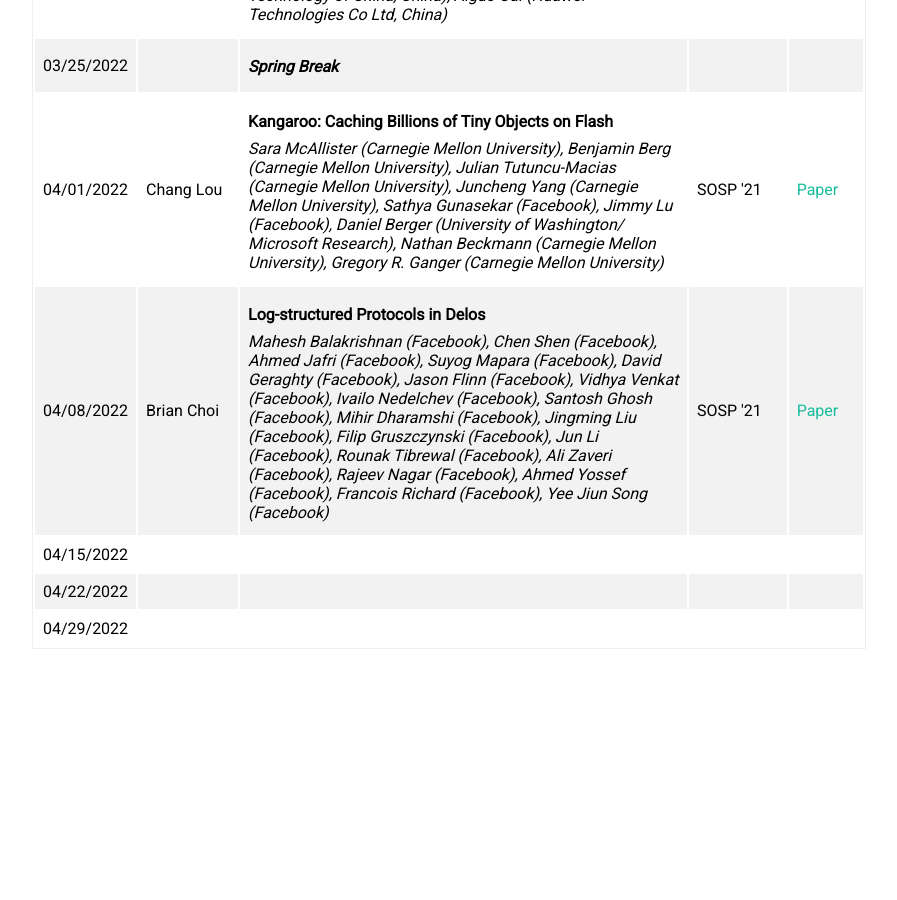
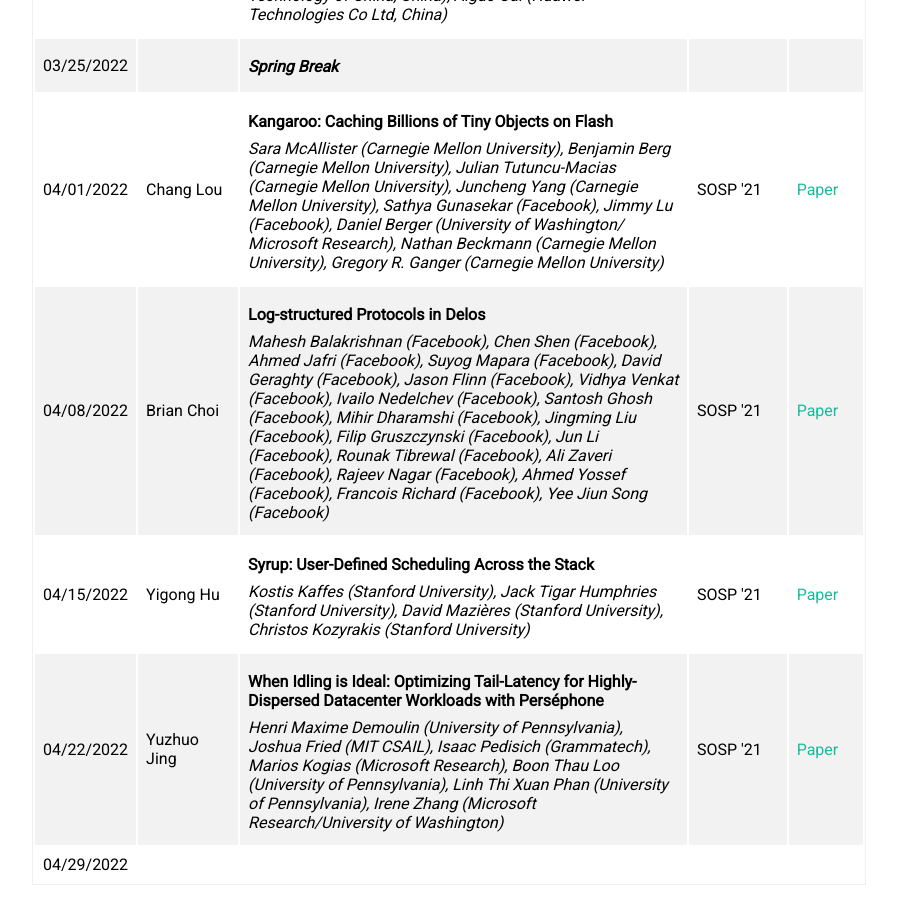
Before and after one commit to ryanphuang/CS817-WWW, a Jekyll site: the page built from index.html, in a window 1280 px wide and 900 px high, scrolled down 2087 px. Shown: the whole window, without its empty margins (143-1040 px from the left). Built offline with Jekyll 4.4.1, drawn with Linux system fonts in a browser that asks for light colours; before the commit the page ends 2751 px from its top, so only the background shows below that.

Commit message:
update schedule

```diff
--- a/_includes/schedule.html
+++ b/_includes/schedule.html
@@ -115,23 +115,23 @@
   </tr>
   <tr>
     <td>04/15/2022</td>
-    <td></td>
+    <td>Yigong Hu</td>
     <td>
-      <p class="title"></p>
-      <p class="authors"></p>
+      <p class="title">Syrup: User-Defined Scheduling Across the Stack</p>
+      <p class="authors">Kostis Kaffes (Stanford University), Jack Tigar Humphries (Stanford University), David Mazières (Stanford University), Christos Kozyrakis (Stanford University)</p>
     </td>
-    <td></td>
-    <td><a href="#"></a></td>
+    <td>SOSP '21</td>
+    <td><a href="https://dl.acm.org/doi/10.1145/3477132.3483548">Paper</a></td>
   </tr>
   <tr>
     <td>04/22/2022</td>
-    <td></td>
+    <td>Yuzhuo Jing</td>
     <td>
-      <p class="title"></p>
-      <p class="authors"></p>
+      <p class="title">When Idling is Ideal: Optimizing Tail-Latency for Highly-Dispersed Datacenter Workloads with Perséphone</p>
+      <p class="authors">Henri Maxime Demoulin (University of Pennsylvania), Joshua Fried (MIT CSAIL), Isaac Pedisich (Grammatech), Marios Kogias (Microsoft Research), Boon Thau Loo (University of Pennsylvania), Linh Thi Xuan Phan (University of Pennsylvania), Irene Zhang (Microsoft Research/University of Washington)</p>
     </td>
-    <td></td>
-    <td><a href="#"></a></td>
+    <td>SOSP '21</td>
+    <td><a href="https://dl.acm.org/doi/10.1145/3477132.3483571">Paper</a></td>
   </tr>
   <tr>
     <td>04/29/2022</td>
```
